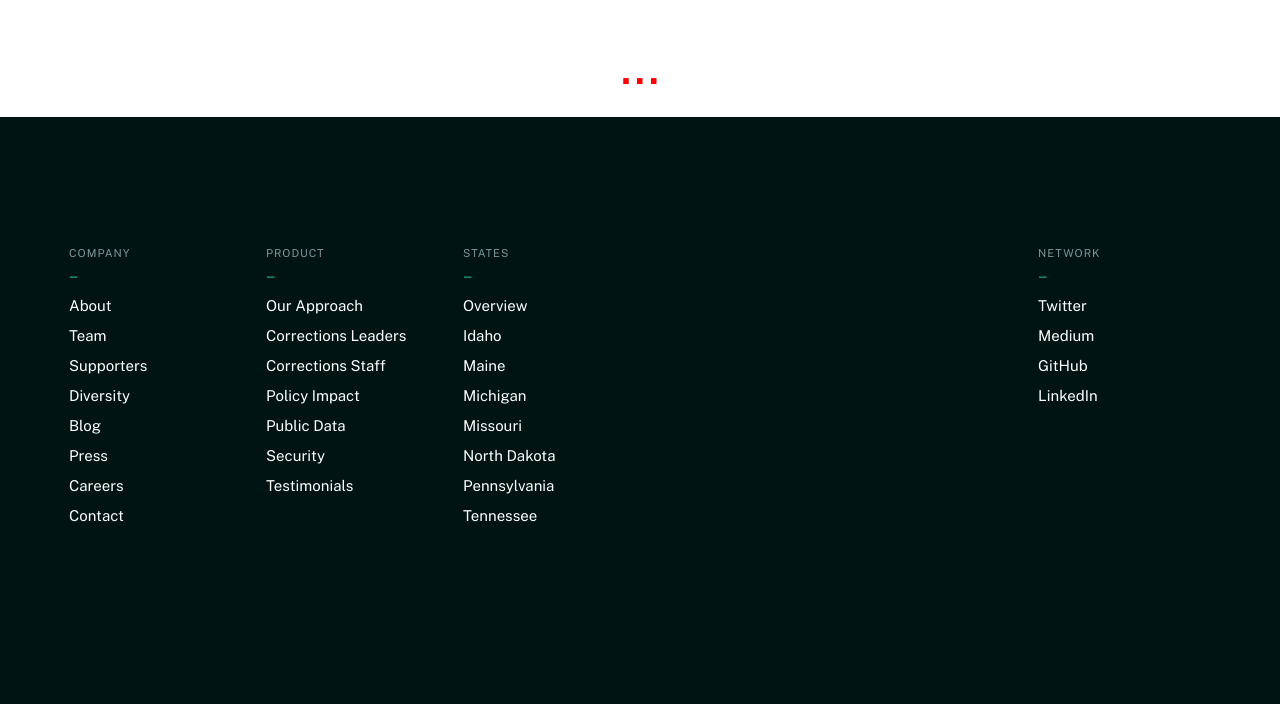
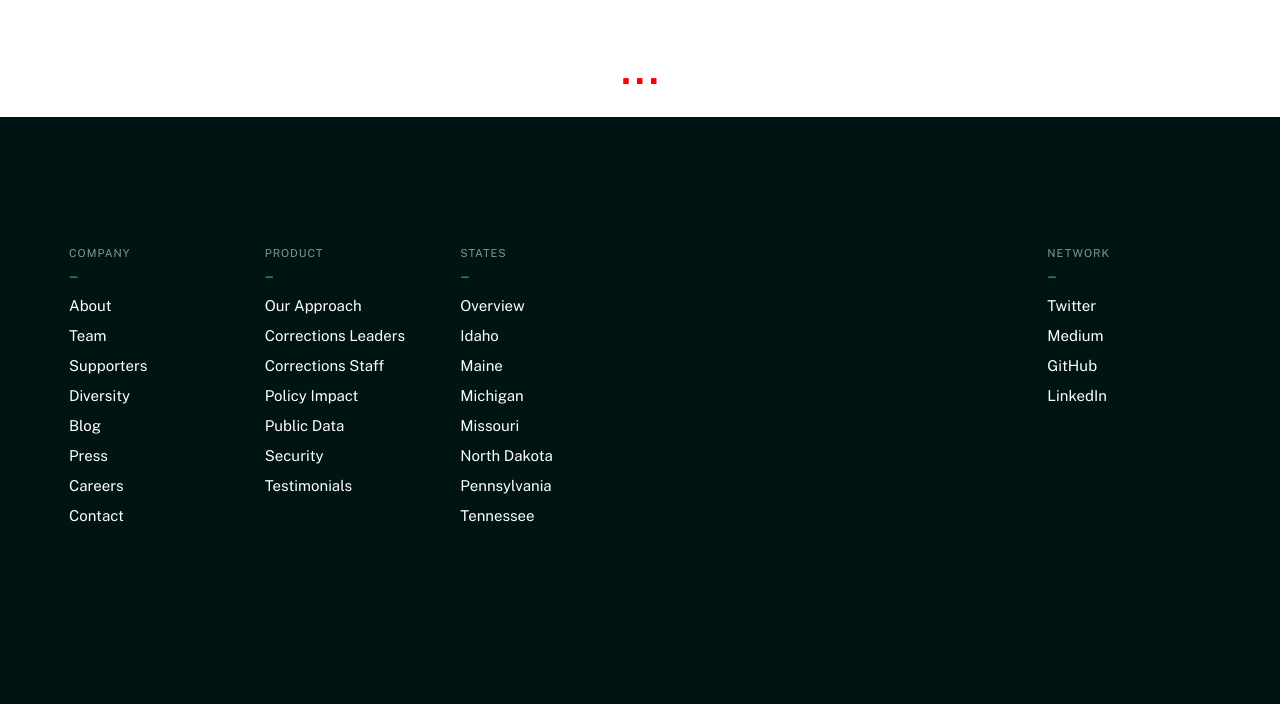
Before and after one commit to illicchpv/Recidiviz, a plain HTML site: page index.html in a window 1280 px wide. Shown: the part 758-1462 px from the top of the page. Drawn offline with nearby package versions, Linux system fonts and the light colour scheme; no server answers.

Commit message:
футер~

```diff
--- a/css/09_footer.scss
+++ b/css/09_footer.scss
@@ -11,7 +11,9 @@
 }
 .footer__topColumns{
   display: grid;
-  grid-template-columns: 197px 197px 100px 1fr 173px;
+  //grid-template-columns: 197px 197px 100px 1fr 173px;
+  grid-template-columns: repeat(6,1fr);
+  column-gap: 32px;
 }
 .footer__topColumns ul{
   padding-left: 0;
--- a/index.html
+++ b/index.html
@@ -149,7 +149,8 @@
           </ul>
         </div>
         <div class="footer__topColumnSpace">
-
+        </div>
+        <div class="footer__topColumnSpace">
         </div>
         <div class="footer__topColumn">
           <ul>
```
Also changed, not shown: css/09_footer.css, 1 other file.
